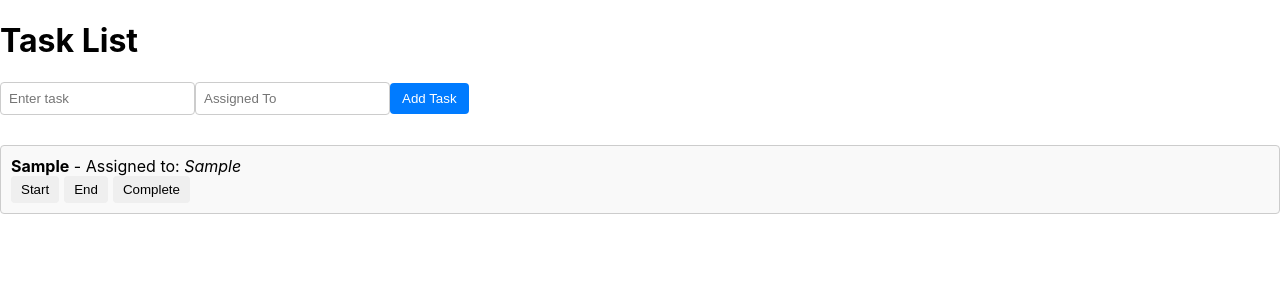
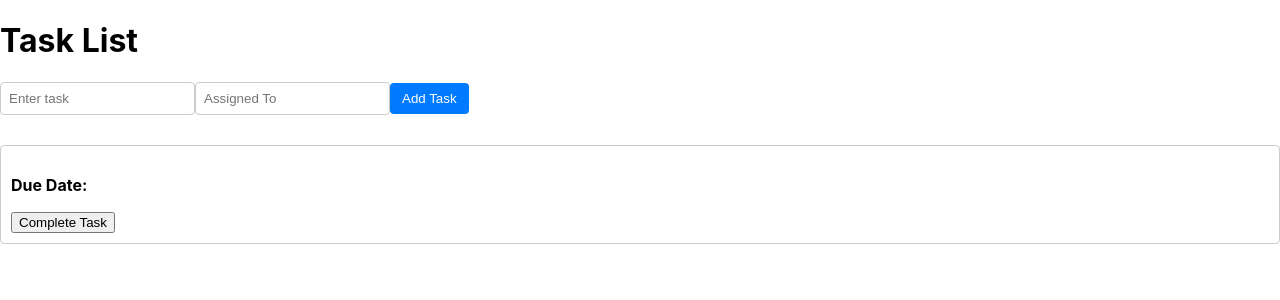
Before and after one commit to BSuryakumari/epifro, a React (Create React App) app: page / in a window 1280 px wide. Both pictures are taken after typing "Sample", "Sample" into the empty fields and a click on the button "Add Task". Shown: the top 300 px of the page. Built offline with nearby package versions, Linux system fonts and the light colour scheme.

Commit message:
Update index.js

```diff
--- a/src/components/TaskList/index.js
+++ b/src/components/TaskList/index.js
@@ -1,25 +1,21 @@
 
 import React from 'react';
-import './index.css';
+import './index.css'
 
-const TaskList = ({ tasks, updateTaskStatus }) => {
-  const handleStatusUpdate = (taskId, status) => {
-    updateTaskStatus(taskId, status);
-  };
-
+const TaskList = ({ tasks, completeTask }) => {
   return (
-    <ul className="task-list">
-      {tasks.map((task) => (
-        <li key={task.id} className={`task-item ${task.status}`}>
-          <span className="task-text">{task.text}</span> - Assigned to: <span className="assigned-to">{task.assignedTo}</span>
-          <div className="task-actions">
-            <button onClick={() => handleStatusUpdate(task.id, 'start')}>Start</button>
-            <button onClick={() => handleStatusUpdate(task.id, 'end')}>End</button>
-            <button onClick={() => handleStatusUpdate(task.id, 'complete')}>Complete</button>
-          </div>
-        </li>
+    <div className="task-list">
+      {tasks.map(task => (
+        <div key={task.id} className={`task-item ${task.completed ? 'completed' : ''}`}>
+          <h3 className='task-heading'>{task.name}</h3>
+          <p>{task.description}</p>
+          <p><strong>Due Date:</strong> {task.dueDate}</p>
+          {!task.completed && (
+            <button className='Complete-task-btn' onClick={() => completeTask(task.id)}>Complete Task</button>
+          )}
+        </div>
       ))}
-    </ul>
+    </div>
   );
 };
 
```
